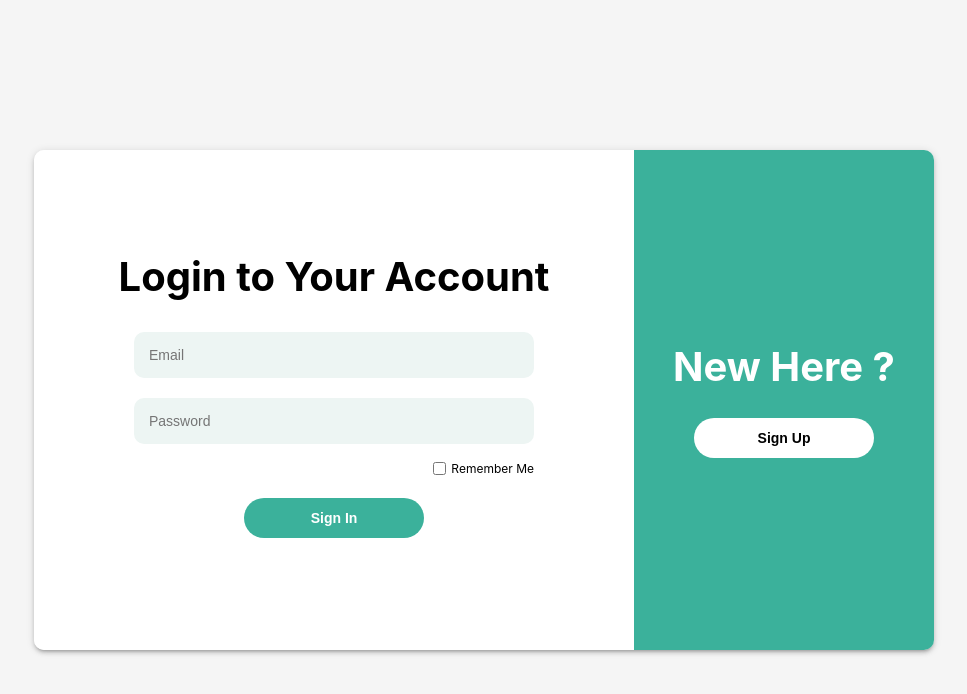
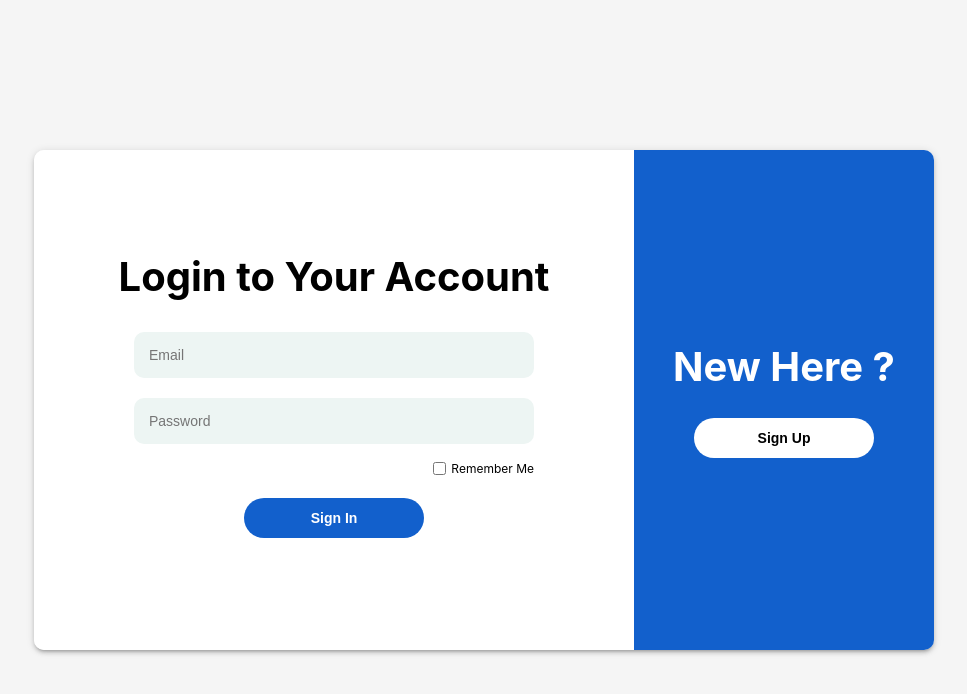
Before and after one commit to BarbaraNeanake/PAW16-Basic-CRUD-API, a React (Create React App) app in the folder Frontend/: page / in a window 1280 px wide. Shown: the top 694 px of the page, without its empty margins (156-1123 px from the left). Built offline with nearby package versions, Linux system fonts and the light colour scheme; the HTML template or start-up script is replaced by a standard one.

Commit message:
update color

```diff
--- a/Frontend/src/components/Login/styles.module.css
+++ b/Frontend/src/components/Login/styles.module.css
@@ -66,7 +66,7 @@
 	flex-direction: column;
 	align-items: center;
 	justify-content: center;
-	background-color: #3bb19b;
+	background-color: #1260CC;
 	border-top-right-radius: 10px;
 	border-bottom-right-radius: 10px;
 }
@@ -92,7 +92,7 @@
 }
 
 .green_btn {
-	background-color: #3bb19b;
+	background-color: #1260CC;
 	color: white;
 	margin: 10px;
 }
--- a/Frontend/src/components/Register/styles.module.css
+++ b/Frontend/src/components/Register/styles.module.css
@@ -22,7 +22,7 @@
 	flex-direction: column;
 	align-items: center;
 	justify-content: center;
-	background-color: #3bb19b;
+	background-color: #1260CC;
 	border-top-left-radius: 10px;
 	border-bottom-left-radius: 10px;
 }
@@ -92,7 +92,7 @@
 }
 
 .green_btn {
-	background-color: #3bb19b;
+	background-color: #1260CC;
 	color: white;
 	margin: 10px;
 }
```
